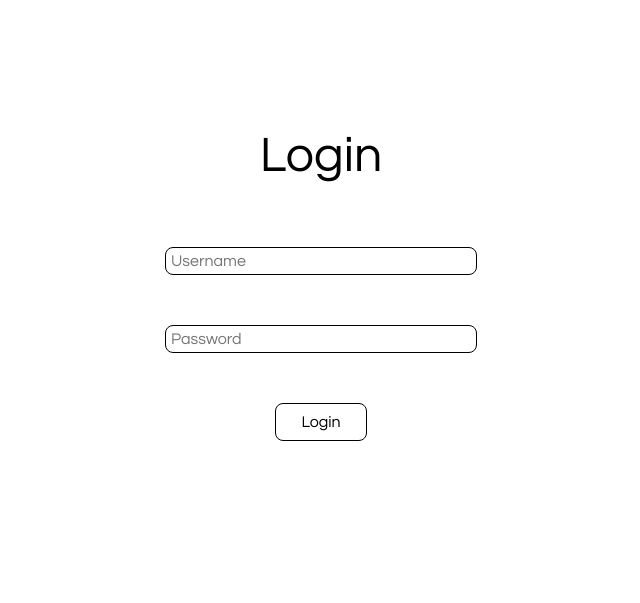
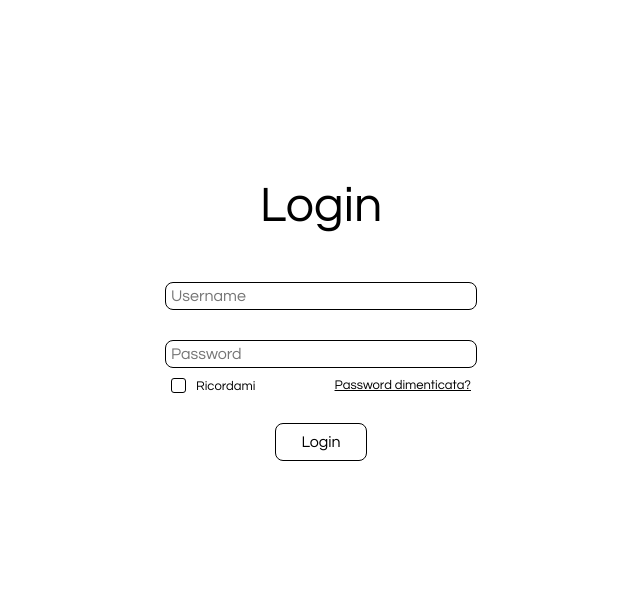
Before and after one commit to Giucas24/Polibagram, a plain HTML site: page login.html in a window 1280 px wide. Shown: the whole page, without its empty margins (319-959 px from the left). Drawn offline with Linux system fonts and the light colour scheme.

Commit message:
login extensions

```diff
--- a/login.css
+++ b/login.css
@@ -18,11 +18,14 @@ body {
     justify-content: center;
     margin-top: 100px;
     margin-bottom: 100px;
-    border-radius: 8px;
 }
 
 .login-container {
+    display: flex;
+    flex-direction: column;
     width: 450px;
+    margin-top: 50px;
+    margin-bottom: 50px;
 }
 
 form {
@@ -33,7 +36,6 @@ form {
 
 .submit-button {
     display: block;
-    margin-top: 50px;
     font-family: "Century Gothic";
     cursor: pointer;
     border-radius: 8px;
@@ -42,14 +44,14 @@ form {
     text-align: center;
 }
 
-form :nth-child(2) {
-    margin-top: 65px;
+form:nth-child(2) {
+    margin-top: 20px;
 }
 
 .insert-cred {
     display: block;
     font-family: "Century Gothic";
-    margin-top: 50px;
+    margin-top: 30px;
     width: 300px;
     padding: 5px;
 }
@@ -59,6 +61,7 @@ form :nth-child(2) {
     font-weight: lighter;
     font-size: 50px;
     margin-top: 30px;
+    align-self: center;
 }
 
 input {
@@ -69,6 +72,70 @@ input {
 }
 
 .login-link {
+    display: inline-block;
     text-decoration: none;
     color: black;
 }
+
+.button-container {
+    margin-top: 30px;
+}
+
+.check-psw-container {
+    display: flex;
+    width: 300px;
+    margin-top: 10px;
+    justify-content: space-between;
+}
+
+.checkbox {
+    display: inline-flex;
+    align-items: center;
+}
+
+.checkbox-input {
+    display: none;
+}
+
+.checkbox-box {
+    width: 15px;
+    height: 15px;
+    border: 1px solid black;
+    border-radius: 3px;
+    display: flex;
+    align-items: center;
+    justify-content: center;
+    margin-right: 10px;
+    flex-shrink: 0;
+    transition: background-color 0.15s, border-color 0.15s;
+}
+
+.checkbox-box::after {
+    content: '\01F5F8';
+    color: black;
+    transform: scale(0);
+    transition: transform 0.15s;
+}
+
+.checkbox-input:checked + .checkbox-box{
+    background-color: white;
+    border-color: black;
+}
+
+.checkbox-input:checked + .checkbox-box::after {
+    transform: scale(1);
+}
+
+.checkbox-text {
+    font-family: "Century Gothic";
+    font-weight: lighter;
+    font-size: small;
+}
+
+.forget-psw {
+    text-decoration: underline;
+    color: black;
+    font-family: "Century Gothic";
+    font-weight: lighter;
+    font-size: small;
+}
--- a/login.html
+++ b/login.html
@@ -13,14 +13,28 @@
     <main>
         <div class="main-content">
             <div class="login-container">
+                <h4 class="init-text">Login</h4>
                 <form method="post" action="index.html">
-                    <h4 class="init-text">Login</h4>
+
 
                     <input class="insert-cred" type="text" placeholder="Username">
 
                     <input class="insert-cred" type="password" placeholder="Password">
 
-                    <a class="login-link" href="./index.html"><input class="submit-button" type="submit" value="Login"></a>
+                    <div class="check-psw-container">
+                        <label  class="checkbox" for="checkbox-id">
+                            <input type="checkbox" class="checkbox-input" name="remember-me" id="checkbox-id">
+                            <div class="checkbox-box"></div>
+                            <p class="checkbox-text">Ricordami</p>
+                        </label>
+
+                            <a class="forget-psw" href="./forget-psw.html">Password dimenticata?</a>
+
+                    </div>
+
+                    <div class="button-container">
+                        <a class="login-link" href="./index.html"><input class="submit-button" type="submit" value="Login"></a>
+                    </div>
                 </form>
             </div>
         </div>
```
Also changed, not shown: forget-psw.html (added, +34 -0 lines), 1 other file.
